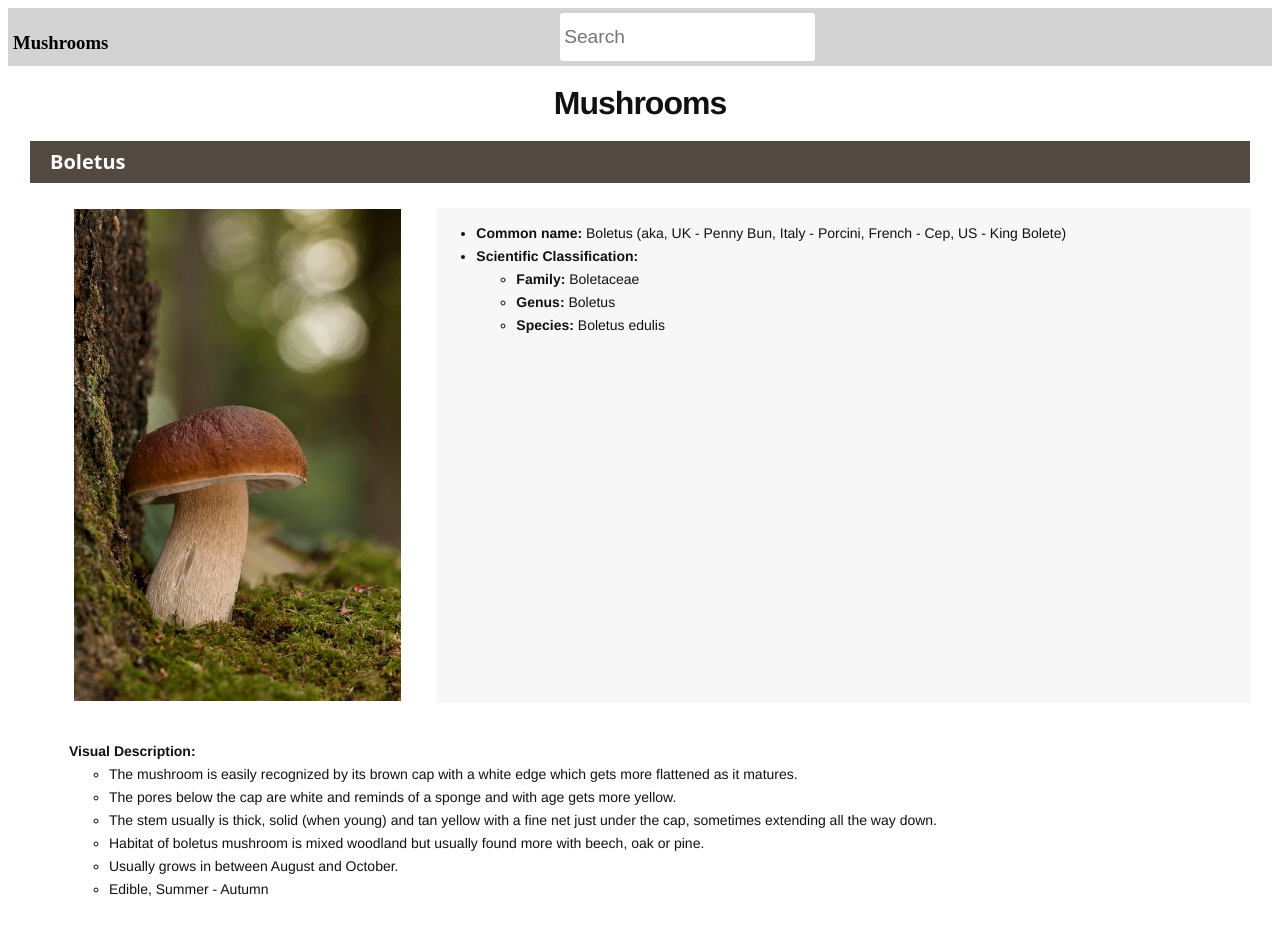
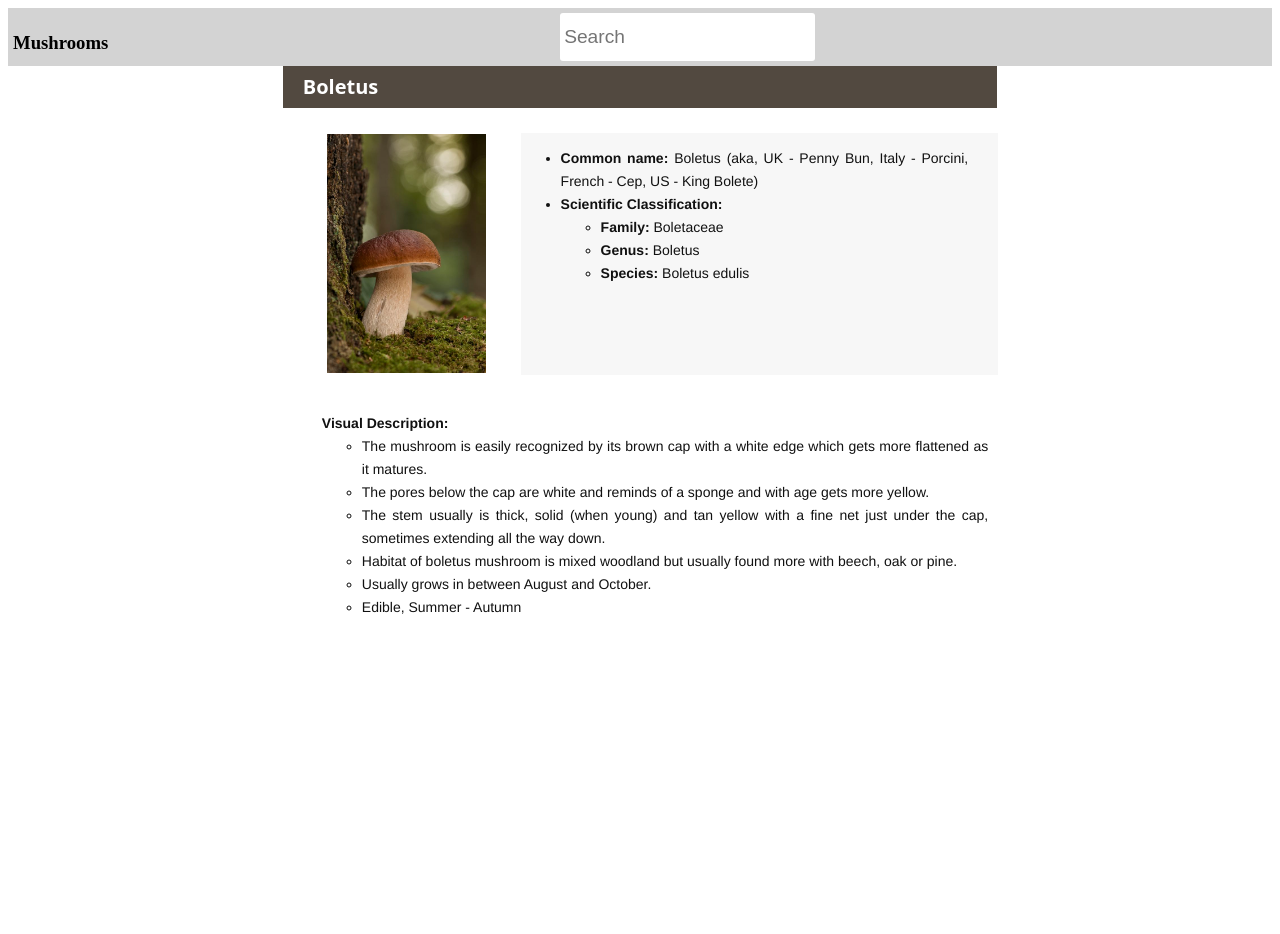
Before and after one commit to math132d/mushroom-ui, an Angular app: page /mushroom/1 in a window 1280 px wide. Shown: the top 934 px of the page. After the commit the page ends 800 px from the top, so only its background shows below. Built offline with nearby package versions, Linux system fonts and the light colour scheme.

Commit message:
Centered content

```diff
--- a/src/app/app.component.css
+++ b/src/app/app.component.css
@@ -1,6 +1,11 @@
 html, body{
     padding: 0px;
     margin: 0px;
+}
+
+.center {
+    margin: auto;
+    width: 60%;
 }
 
 em {
--- a/src/app/app.component.html
+++ b/src/app/app.component.html
@@ -1,2 +1,4 @@
 <app-bar></app-bar>
-<router-outlet></router-outlet>
+<div class="center">
+    <router-outlet></router-outlet>
+</div>
--- a/src/app/mushroom/mushroom.component.html
+++ b/src/app/mushroom/mushroom.component.html
@@ -1,7 +1,4 @@
 <main>
-    <header>
-        <h1>Mushrooms</h1>
-    </header>
     <nav>
         <h3><strong>Boletus</strong></h3>
     </nav>
```
